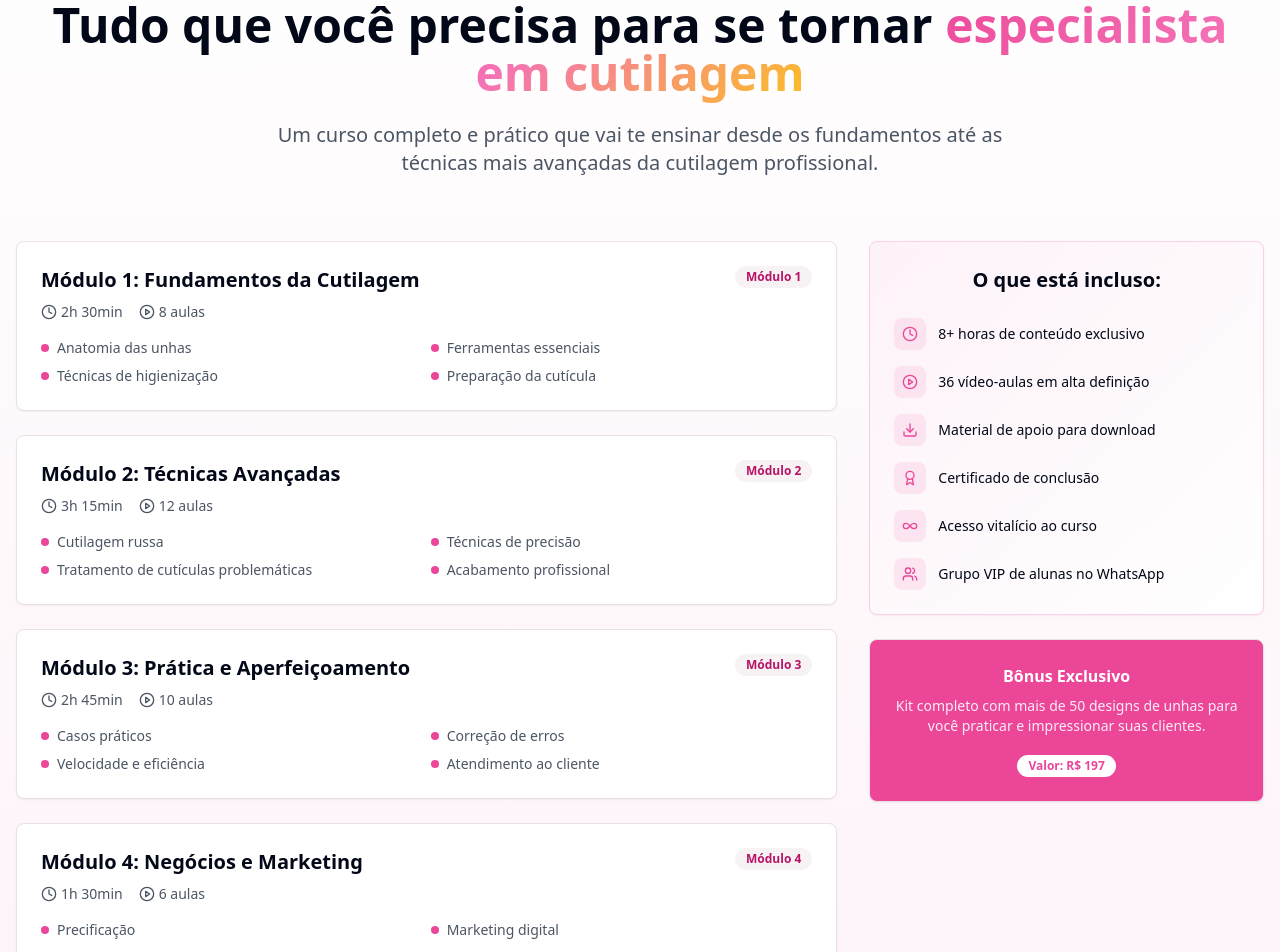
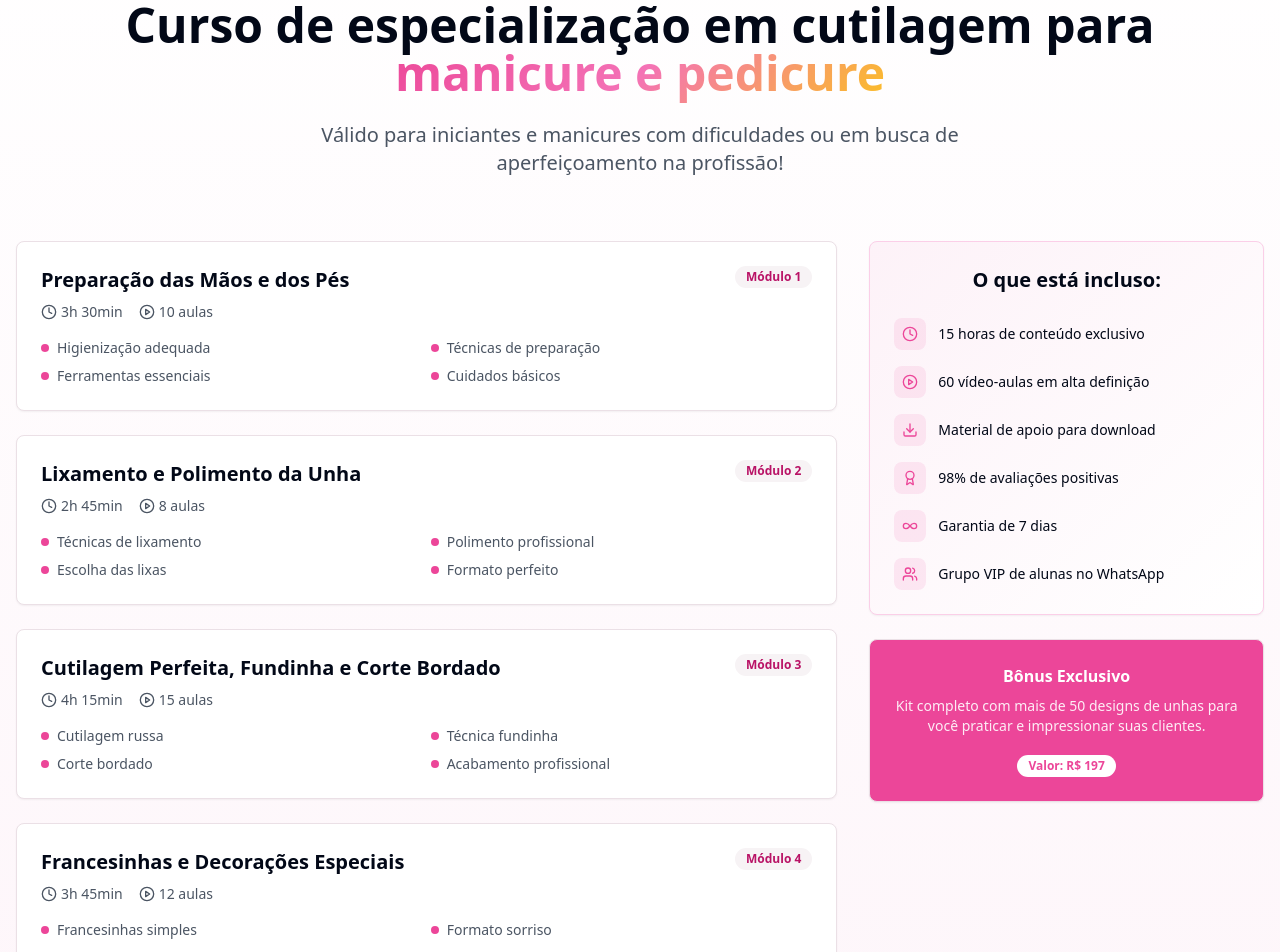
Before and after one commit to bbrunovaes/cursocutilagem, a React (Vite) app: page / in a window 1280 px wide. Shown: the part 920-1872 px from the top of the page. Built offline with nearby package versions, Linux system fonts and the light colour scheme.

Commit message:
Refactor course details and CTA
Updated course content, inclusions, and removed specific guarantees in the CTA section.

```diff
--- a/src/components/CourseDetails.tsx
+++ b/src/components/CourseDetails.tsx
@@ -1,3 +1,4 @@
+
 import { Card, CardContent } from "@/components/ui/card";
 import { Badge } from "@/components/ui/badge";
 import { Clock, Users, PlayCircle, Download, Award, Infinity } from "lucide-react";
@@ -5,37 +6,49 @@ import { Clock, Users, PlayCircle, Download, Award, Infinity } from "lucide-reac
 export const CourseDetails = () => {
   const modules = [
     {
-      title: "Módulo 1: Fundamentos da Cutilagem",
-      duration: "2h 30min",
-      lessons: 8,
-      topics: ["Anatomia das unhas", "Ferramentas essenciais", "Técnicas de higienização", "Preparação da cutícula"]
+      title: "Preparação das Mãos e dos Pés",
+      duration: "3h 30min",
+      lessons: 10,
+      topics: ["Higienização adequada", "Técnicas de preparação", "Ferramentas essenciais", "Cuidados básicos"]
     },
     {
-      title: "Módulo 2: Técnicas Avançadas",
-      duration: "3h 15min",
-      lessons: 12,
-      topics: ["Cutilagem russa", "Técnicas de precisão", "Tratamento de cutículas problemáticas", "Acabamento profissional"]
+      title: "Lixamento e Polimento da Unha",
+      duration: "2h 45min",
+      lessons: 8,
+      topics: ["Técnicas de lixamento", "Polimento profissional", "Escolha das lixas", "Formato perfeito"]
     },
     {
-      title: "Módulo 3: Prática e Aperfeiçoamento",
-      duration: "2h 45min",
-      lessons: 10,
-      topics: ["Casos práticos", "Correção de erros", "Velocidade e eficiência", "Atendimento ao cliente"]
+      title: "Cutilagem Perfeita, Fundinha e Corte Bordado",
+      duration: "4h 15min",
+      lessons: 15,
+      topics: ["Cutilagem russa", "Técnica fundinha", "Corte bordado", "Acabamento profissional"]
     },
     {
-      title: "Módulo 4: Negócios e Marketing",
-      duration: "1h 30min",
+      title: "Francesinhas e Decorações Especiais",
+      duration: "3h 45min",
+      lessons: 12,
+      topics: ["Francesinhas simples", "Formato sorriso", "Degradê", "Gravatinha"]
+    },
+    {
+      title: "Esmaltação e Acabamento",
+      duration: "2h 30min",
+      lessons: 9,
+      topics: ["Esmalte nude sem manchas", "Correção de borrados", "Adesivos artesanais", "Técnicas avançadas"]
+    },
+    {
+      title: "Esfoliação dos Pés e Muito Mais",
+      duration: "1h 15min",
       lessons: 6,
-      topics: ["Precificação", "Marketing digital", "Fidelização de clientes", "Crescimento profissional"]
+      topics: ["Esfoliação profissional", "Cuidados especiais", "Hidratação", "Dicas extras"]
     }
   ];
 
   const benefits = [
-    { icon: Clock, text: "8+ horas de conteúdo exclusivo" },
-    { icon: PlayCircle, text: "36 vídeo-aulas em alta definição" },
+    { icon: Clock, text: "15 horas de conteúdo exclusivo" },
+    { icon: PlayCircle, text: "60 vídeo-aulas em alta definição" },
     { icon: Download, text: "Material de apoio para download" },
-    { icon: Award, text: "Certificado de conclusão" },
-    { icon: Infinity, text: "Acesso vitalício ao curso" },
+    { icon: Award, text: "98% de avaliações positivas" },
+    { icon: Infinity, text: "Garantia de 7 dias" },
     { icon: Users, text: "Grupo VIP de alunas no WhatsApp" }
   ];
 
@@ -45,11 +58,11 @@ export const CourseDetails = () => {
         <div className="text-center mb-16 animate-fade-in">
           <Badge className="bg-primary/10 text-primary mb-4">Conteúdo do Curso</Badge>
           <h2 className="text-4xl lg:text-5xl font-bold mb-6">
-            Tudo que você precisa para se tornar
-            <span className="gradient-text"> especialista em cutilagem</span>
+            Curso de especialização em cutilagem para
+            <span className="gradient-text"> manicure e pedicure</span>
           </h2>
           <p className="text-xl text-gray-600 max-w-3xl mx-auto">
-            Um curso completo e prático que vai te ensinar desde os fundamentos até as técnicas mais avançadas da cutilagem profissional.
+            Válido para iniciantes e manicures com dificuldades ou em busca de aperfeiçoamento na profissão!
           </p>
         </div>
 
```
